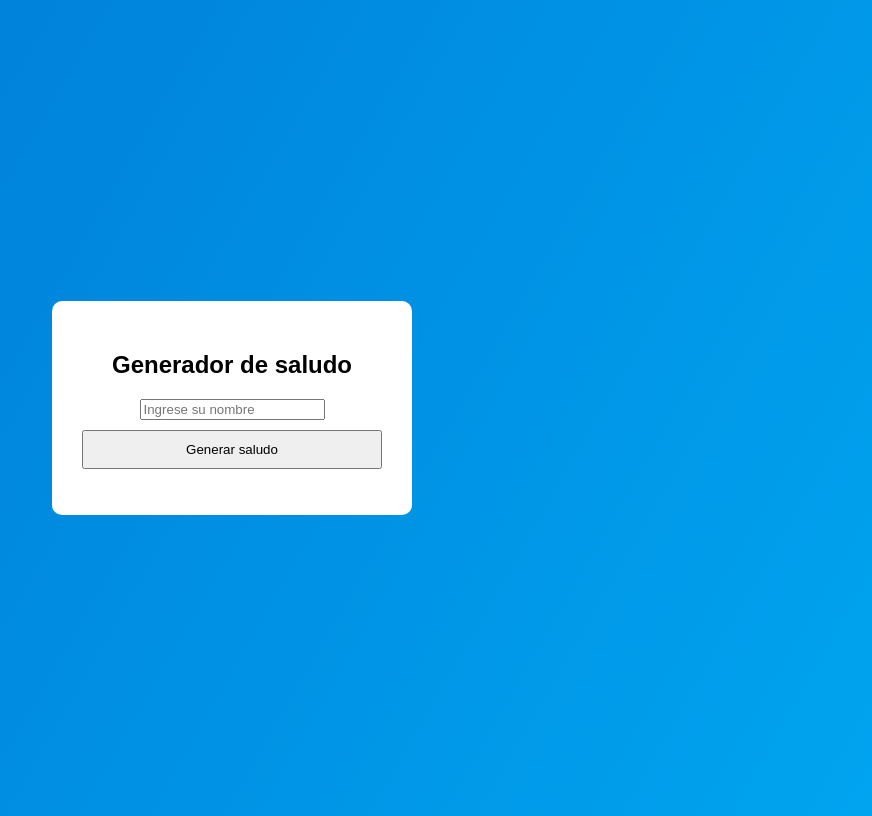
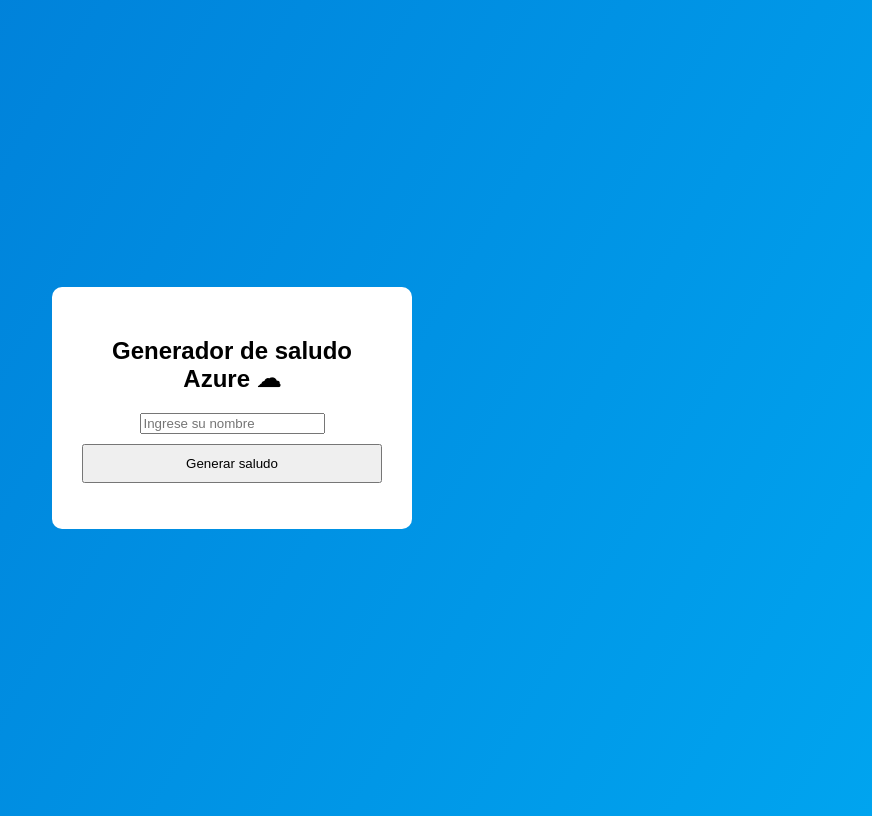
Before and after one commit to EkouNaylamp/azure-saludo-demo, a plain HTML site: page index.html in a window 1280 px wide. Shown: the whole page, without its empty margins (408-1280 px from the left). Drawn offline with Linux system fonts and the light colour scheme.

Commit message:
Cambio menor

```diff
--- a/index.html
+++ b/index.html
@@ -10,7 +10,7 @@
 
 <div class="card">
 
-<h2>Generador de saludo</h2>
+<h2>Generador de saludo Azure ☁</h2>
 
 <input type="text" id="nombre" placeholder="Ingrese su nombre">
 
```
